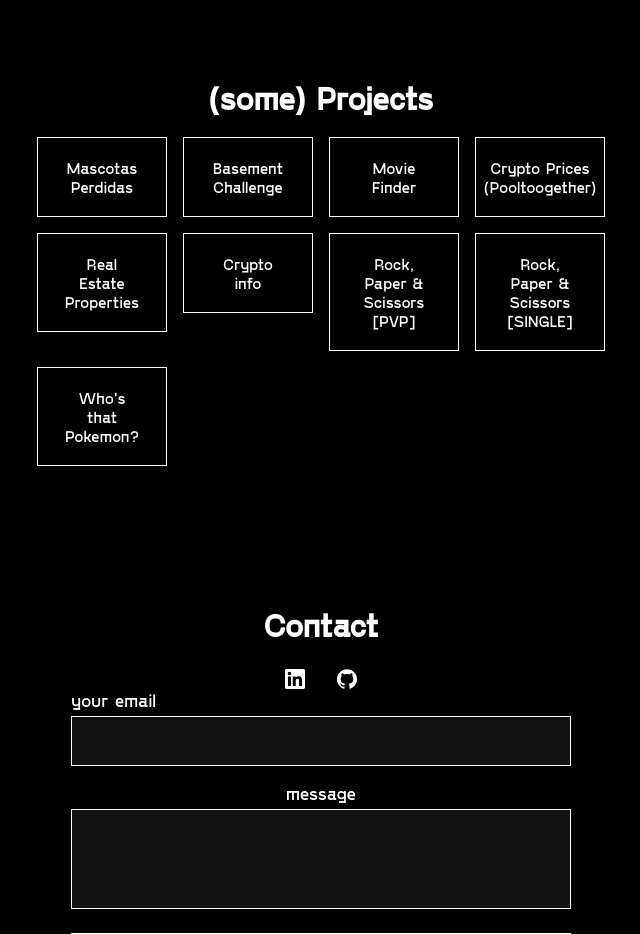
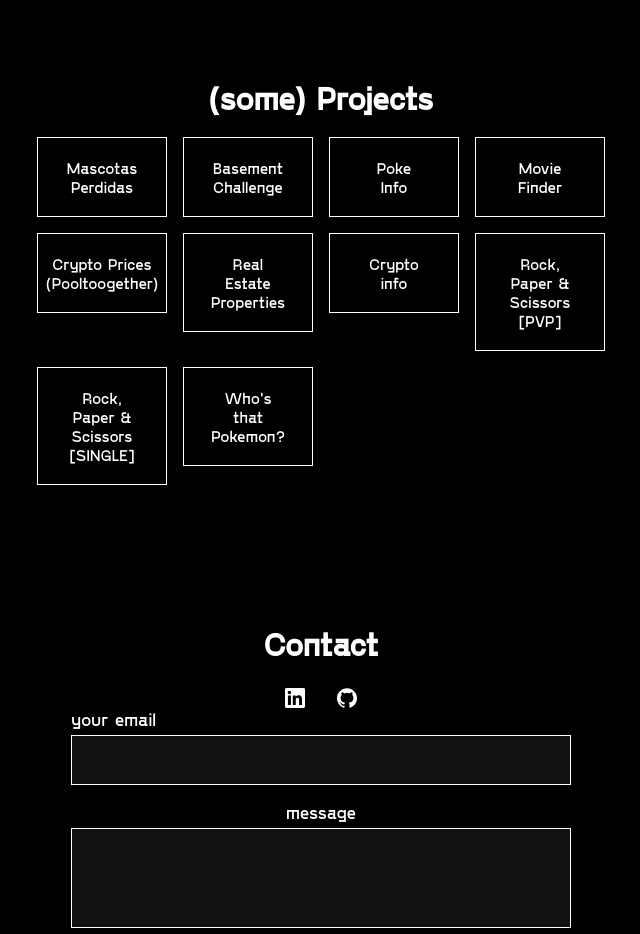
Before and after one commit to facuariasla/next-pf, a Next.js app: page / in a window 1280 px wide. Shown: the part 1260-2194 px from the top of the page, without its empty margins (319-959 px from the left). Built offline with nearby package versions, Linux system fonts and the light colour scheme.

Commit message:
pokemon project added

```diff
--- a/data.ts
+++ b/data.ts
@@ -31,6 +31,7 @@ import img7 from "./public/assets/proyect-screens/lost-pets.png";
 import img8 from "./public/assets/proyect-screens/movie-finder.png";
 import img9 from "./public/assets/proyect-screens/pooltogether.png";
 import img10 from "./public/assets/proyect-screens/basement.png";
+import img11 from "./public/assets/proyect-screens/pokemon_gengar.png";
 
 export const techdata = [
   {
@@ -129,6 +130,14 @@ export const projects = [
     repo: "https://github.com/facuariasla/basement-ch-two",
   },
   {
+    id: 10.5,
+    title: "Poke Info",
+    img: img11,
+    desc: "The classic (and simple) Pokémon search engine. Where I put into practice some knowledge of React TypeScript and Tailwind. pokeapi.co was used in this project.",
+    link: "https://pokepoke-ten.vercel.app/",
+    repo: "https://github.com/facuariasla/poke-tailwind",
+  },
+  {
     id: 8,
     title: "Movie Finder",
     img: img8,
@@ -208,13 +217,12 @@ export const social = [
     id: 1,
     icon: SiLinkedin,
     title: "LinkedIn",
-    link: "https://www.linkedin.com/in/facuariasla/"
+    link: "https://www.linkedin.com/in/facuariasla/",
   },
   {
     id: 2,
     icon: SiGithub,
     title: "GitHub",
-    link: "https://github.com/facuariasla"
-
+    link: "https://github.com/facuariasla",
   },
 ];
```
Also changed, not shown: public/assets/proyect-screens/pokemon_gengar.png (added).
